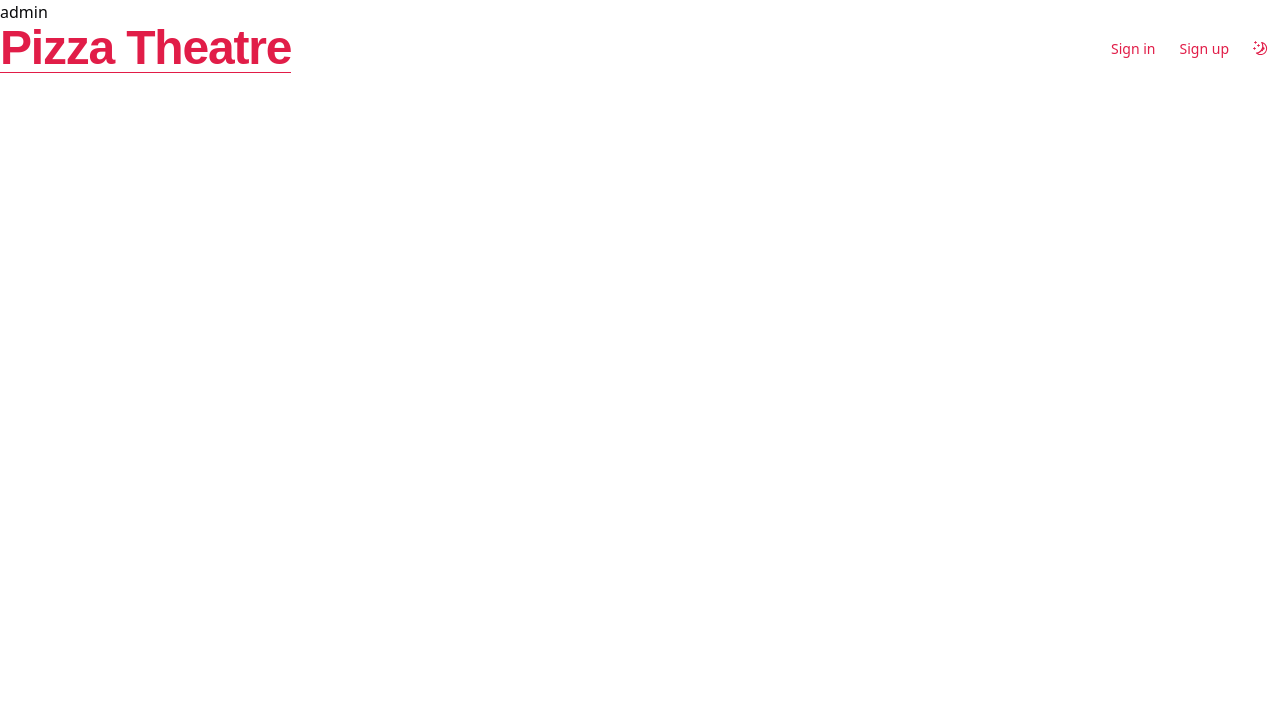
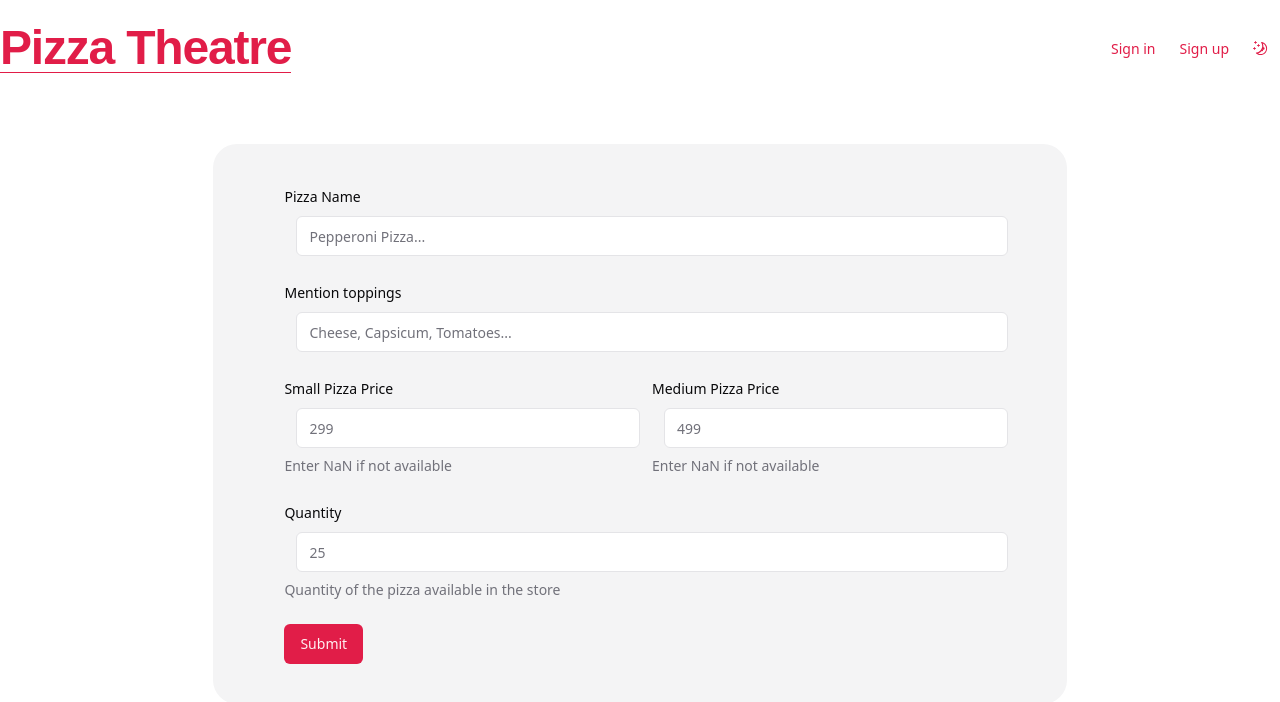
Before and after one commit to akadeepesh/PizzaTheatre, a Next.js app in the folder pizza-delivery-app-client/: page /dashboard/admin in a window 1280 px wide. Shown: the top 702 px of the page. Built offline with nearby package versions, Linux system fonts and the light colour scheme; no server answers; a web font is replaced by a local one.

Commit message:
Basic form UI

```diff
--- a/pizza-delivery-app-client/pages/dashboard/admin.tsx
+++ b/pizza-delivery-app-client/pages/dashboard/admin.tsx
@@ -1,7 +1,166 @@
+"use client";
 import React from "react";
 
+import { zodResolver } from "@hookform/resolvers/zod";
+import { useForm } from "react-hook-form";
+import { z } from "zod";
+
+import { Button } from "@/components/ui/button";
+import {
+  Form,
+  FormControl,
+  FormDescription,
+  FormField,
+  FormItem,
+  FormLabel,
+  FormMessage,
+} from "@/components/ui/form";
+import { Input } from "@/components/ui/input";
+import { toast } from "@/components/ui/use-toast";
+
+const FormSchema = z.object({
+  pizza_name: z.string(),
+  toppings: z.string(),
+  price: z.object({
+    medium: z.number().int(),
+    small: z.number().int(),
+  }),
+  quantity: z.number().int(),
+});
 const Admin = () => {
-  return <div>admin</div>;
+  const form = useForm<z.infer<typeof FormSchema>>({
+    resolver: zodResolver(FormSchema),
+  });
+
+  function onSubmit(data: z.infer<typeof FormSchema>) {
+    toast({
+      title: "You submitted the following values:",
+      description: (
+        <pre className="mt-2 w-[340px] rounded-md bg-slate-950 p-4">
+          <code className="text-white">{JSON.stringify(data, null, 2)}</code>
+        </pre>
+      ),
+    });
+  }
+
+  return (
+    <div className="flex justify-center max-w-screen-lg mx-auto mt-20 sm:mt-24 md:mt-28 lg:mt-36">
+      <div className="bg-secondary rounded-3xl w-5/6 flex justify-center items-center">
+        <Form {...form}>
+          <form
+            onSubmit={form.handleSubmit(onSubmit)}
+            className="w-5/6 space-y-6 py-10"
+          >
+            <FormField
+              control={form.control}
+              name="pizza_name"
+              render={({ field }) => (
+                <FormItem>
+                  <FormLabel>Pizza Name</FormLabel>
+                  <FormControl>
+                    <Input
+                      placeholder="Pepperoni Pizza..."
+                      className="ml-3"
+                      {...field}
+                    />
+                  </FormControl>
+                  <FormMessage />
+                </FormItem>
+              )}
+            />
+            <FormField
+              control={form.control}
+              name="toppings"
+              render={({ field }) => (
+                <FormItem>
+                  <FormLabel>Mention toppings</FormLabel>
+                  <FormControl>
+                    <Input
+                      placeholder="Cheese, Capsicum, Tomatoes..."
+                      {...field}
+                      className="ml-3"
+                    />
+                  </FormControl>
+                  <FormMessage />
+                </FormItem>
+              )}
+            />
+            <div className="flex justify-between items-center flex-row gap-6">
+              <FormField
+                control={form.control}
+                name="price.small"
+                render={({ field }) => (
+                  <FormItem className="w-1/2">
+                    <FormLabel>Small Pizza Price</FormLabel>
+                    <FormControl>
+                      <Input
+                        step={1}
+                        type="number"
+                        placeholder="299"
+                        {...field}
+                        required={false}
+                        className="ml-3"
+                      />
+                    </FormControl>
+                    <FormDescription>
+                      Enter NaN if not available
+                    </FormDescription>
+                    <FormMessage />
+                  </FormItem>
+                )}
+              />
+              <FormField
+                control={form.control}
+                name="price.medium"
+                render={({ field }) => (
+                  <FormItem className="w-1/2">
+                    <FormLabel>Medium Pizza Price</FormLabel>
+                    <FormControl>
+                      <Input
+                        type="number"
+                        step={1}
+                        placeholder="499"
+                        className="ml-3"
+                        {...field}
+                        required={false}
+                      />
+                    </FormControl>
+                    <FormDescription>
+                      Enter NaN if not available
+                    </FormDescription>
+                    <FormMessage />
+                  </FormItem>
+                )}
+              />
+            </div>
+            <FormField
+              control={form.control}
+              name="quantity"
+              render={({ field }) => (
+                <FormItem>
+                  <FormLabel>Quantity</FormLabel>
+                  <FormControl>
+                    <Input
+                      type="number"
+                      step={1}
+                      placeholder="25"
+                      className="ml-3"
+                      {...field}
+                    />
+                  </FormControl>
+                  <FormMessage />
+                  <FormDescription>
+                    Quantity of the pizza available in the store
+                  </FormDescription>
+                </FormItem>
+              )}
+            />
+            <Button type="submit">Submit</Button>
+          </form>
+        </Form>
+      </div>
+    </div>
+  );
 };
 
 export default Admin;
```
